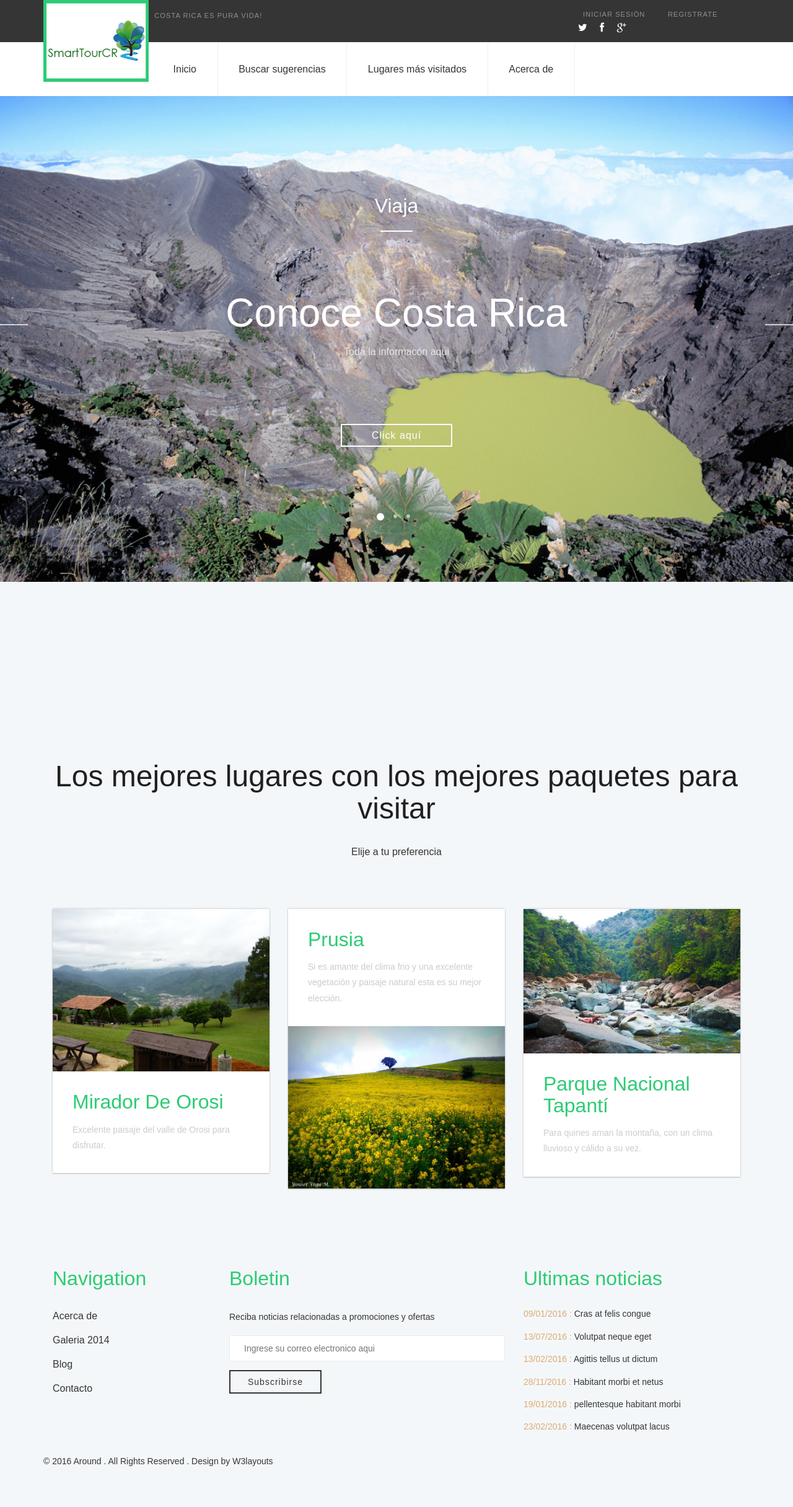
After one commit to CesarObando/SmartTourCR, a PHP site: page /inicio.php in a window 1280 px wide. The commit adds this page. Shown: the whole page at 62% size. Run offline with PHP 8.4, Linux system fonts and the light colour scheme; some web fonts are replaced.

Commit message:
Nuevo inicio

```diff
--- a/PhpProject2/web/css/style.css
+++ b/PhpProject2/web/css/style.css
@@ -2273,7 +2273,7 @@ button.btn1.btn-1.btn-1b:hover {
 		right: 41%;
 	}
 	.banner {
-		background: url(../images/2.jpg) no-repeat -206px 0px;
+		background: url(../images/volcanIrazu.jpg) no-repeat -206px 0px;
 		background-size: cover;
 		padding: 2em 0 3em;
 	}
--- a/PhpProject2/web/index.html
+++ b/PhpProject2/web/index.html
@@ -7,7 +7,7 @@ License URL: http://creativecommons.org/licenses/by/3.0/
 <!DOCTYPE html>
 <html>
 <head>
-<title>Around a Travel Category Flat Bootstrap responsive Website Template | Home :: w3layouts</title>
+<title>SmartTourCR</title>
 <meta name="viewport" content="width=device-width, initial-scale=1">
 <meta http-equiv="Content-Type" content="text/html; charset=utf-8" />
 <meta name="keywords" content="Around Responsive web template, Bootstrap Web Templates, Flat Web Templates, Android Compatible web template,
--- /dev/null
+++ b/PhpProject2/web/inicio.php
@@ -0,0 +1,133 @@
+<!--A Design by W3layouts
+Author: W3layout
+Author URL: http://w3layouts.com
+License: Creative Commons Attribution 3.0 Unported
+License URL: http://creativecommons.org/licenses/by/3.0/
+-->
+<!DOCTYPE html>
+<html>
+    <head>
+        <?php
+        include './recursosreusables/head.php';
+        ?>
+    </head>
+    <body>
+        <!-- header -->
+        <?php
+        include './recursosreusables/header.php';
+        ?>
+        <!-- //header -->
+
+        <div class="banner">
+            <div class="slider">
+                <h2 class="wow shake animated" data-wow-delay=".5s">Viaja</h2>
+                <div class="border"></div>
+                <script src="js/responsiveslides.min.js"></script>
+                <script>
+                    // You can also use "$(window).load(function() {"
+                    $(function () {
+                        // Slideshow 4
+                        $("#slider3").responsiveSlides({
+                            auto: true,
+                            pager: true,
+                            nav: true,
+                            speed: 500,
+                            namespace: "callbacks",
+                            before: function () {
+                                $('.events').append("<li>before event fired.</li>");
+                            },
+                            after: function () {
+                                $('.events').append("<li>after event fired.</li>");
+                            }
+                        });
+                    });
+                </script>
+                <div  id="top" class="callbacks_container-wrap">
+                    <ul class="rslides" id="slider3">
+                        <li>
+                            <div class="slider-info">
+                                <h3 class="wow fadeInRight animated" data-wow-delay=".5s">Conoce Costa Rica</h3>
+                                <p class="wow fadeInLeft animated" data-wow-delay=".5s">Toda la informacón aqui</p>
+                                <div class="more-button wow fadeInRight animated" data-wow-delay=".5s">
+                                    <a href="single.html">Click aquí</a>
+                                </div>
+                            </div>
+                        </li>
+                        <li>
+                            <div class="slider-info">
+                                <h3>Los mejores lugares para un Tour</h3>
+                                <p>Los mejores paquetes aquí</p>
+                                <div class="more-button">
+                                    <a href="single.html">Leer más</a>
+                                </div>
+                            </div>
+                        </li>
+                        <li>
+                            <div class="slider-info">
+                                <h3>Desconéctate del mundo</h3>
+                                <p>Comienza tu tour ahora</p>
+                                <div class="more-button">
+                                    <a href="single.html">Click aquí</a>
+                                </div>
+                            </div>
+                        </li>
+                    </ul>
+                </div>
+            </div>
+        </div>
+
+        <div class="information">
+            <div class="container">
+                <div class="information-heading">
+                    <h3 class="wow fadeInDown animated" data-wow-delay=".5s">Los mejores lugares con los mejores paquetes para visitar</h3>
+                    <p class="wow fadeInUp animated" data-wow-delay=".5s">Elije a tu preferencia</p>
+                </div>
+
+                <div class="information-grids">
+                    <div class="col-md-4 information-grid wow fadeInLeft animated" data-wow-delay=".5s">
+                        <div class="information-info">
+                            <div class="information-grid-img">
+                                <img src="images/miradorDeOrosi.jpg" alt="" />
+                            </div>
+                            <div class="information-grid-info">
+                                <h4>Mirador de Orosi</h4>
+                                <p>Excelente paisaje del valle de Orosi para disfrutar.</p>
+                            </div>
+                        </div>
+                    </div>
+                    <div class="col-md-4 information-grid wow fadeInUp animated" data-wow-delay=".5s">
+                        <div class="information-info">
+                            <div class="information-grid-info">
+                                <h4>Prusia</h4>
+                                <p>Si es amante del clima frio y una excelente vegetación y paisaje natural esta es su mejor elección.</p>
+                            </div>
+                            <div class="information-grid-img">
+                                <img src="images/prusia.jpg" alt="" />
+                            </div>
+                        </div>
+                    </div>
+                    <div class="col-md-4 information-grid wow fadeInRight animated" data-wow-delay=".5s">
+                        <div class="information-info">
+                            <div class="information-grid-img">
+                                <img src="images/tapanti.jpg" alt="" />
+                            </div>
+                            <div class="information-grid-info">
+                                <h4>Parque Nacional Tapantí</h4>
+                                <p>Para quines aman la montaña, con un clima lluvioso y cálido a su vez.</p>
+                            </div>
+                        </div>
+                    </div>
+                    <div class="clearfix"> </div>
+                </div>
+            </div>
+        </div>
+
+        <footer>
+            <?php
+            include './recursosreusables/footer.php';
+            ?>
+        </footer>
+    </body>
+
+
+</html>
--- a/PhpProject2/web/recursosreusables/header.php
+++ b/PhpProject2/web/recursosreusables/header.php
@@ -15,7 +15,7 @@ License URL: http://creativecommons.org/licenses/by/3.0/
 					<div class="top-header-right wow fadeInRight animated" data-wow-delay=".5s">
 						<div class="top-header-right-info">
 							<ul>
-								<li><a href="login.html">Login</a></li>
+								<li><a href="login.html">Iniciar Sesión</a></li>
 								<li><a href="signup.html">Registrate</a></li>
 							</ul>
 						</div>
@@ -46,17 +46,10 @@ License URL: http://creativecommons.org/licenses/by/3.0/
 						<!-- Collect the nav links, forms, and other content for toggling -->
 						<div class="collapse navbar-collapse" id="bs-example-navbar-collapse-1">
 							<ul class="nav navbar-nav">
-								<li><a href="index.html">Home</a></li>
+								<li><a href="index.html">Inicio</a></li>
 								<li><a href="codes.html">Buscar sugerencias</a></li>
-								<li><a href="#" class="dropdown-toggle hvr-bounce-to-bottom" data-toggle="dropdown" role="button" aria-haspopup="true" aria-expanded="false">Galeria<span class="caret"></span></a>
-									<ul class="dropdown-menu">
-										<li><a class="hvr-bounce-to-bottom" href="gallery1.html">Galeria 2014</a></li>
-										<li><a class="hvr-bounce-to-bottom" href="gallery2.html">Gallery 2015</a></li>
-									</ul>
-								</li>
-                                                                <li><a href="acercade.php">Acerca de</a></li>
-								<li><a href="blog.html">Blog</a></li>
-								<li><a href="contact.html">Contacto</a></li>
+                                                                <li><a href="acercade.php">Lugares más visitados</a></li>
+								<li><a href="blog.html">Acerca de</a></li>
 							</ul>
 							<div class="clearfix"> </div>
 						</div>
```
Also changed, not shown: PhpProject2/nbproject/private/private.xml (+1 -8 lines), PhpProject2/web/images/2.jpg, PhpProject2/web/images/miradorDeOrosi.jpg (added), PhpProject2/web/images/miradorDeUjarras2.jpg (added), PhpProject2/web/images/prusia.jpg (added), PhpProject2/web/images/ruinasDeUjarras.jpg (added), PhpProject2/web/images/tapanti.jpg (added), PhpProject2/web/images/volcanIrazu2.jpg (added).
